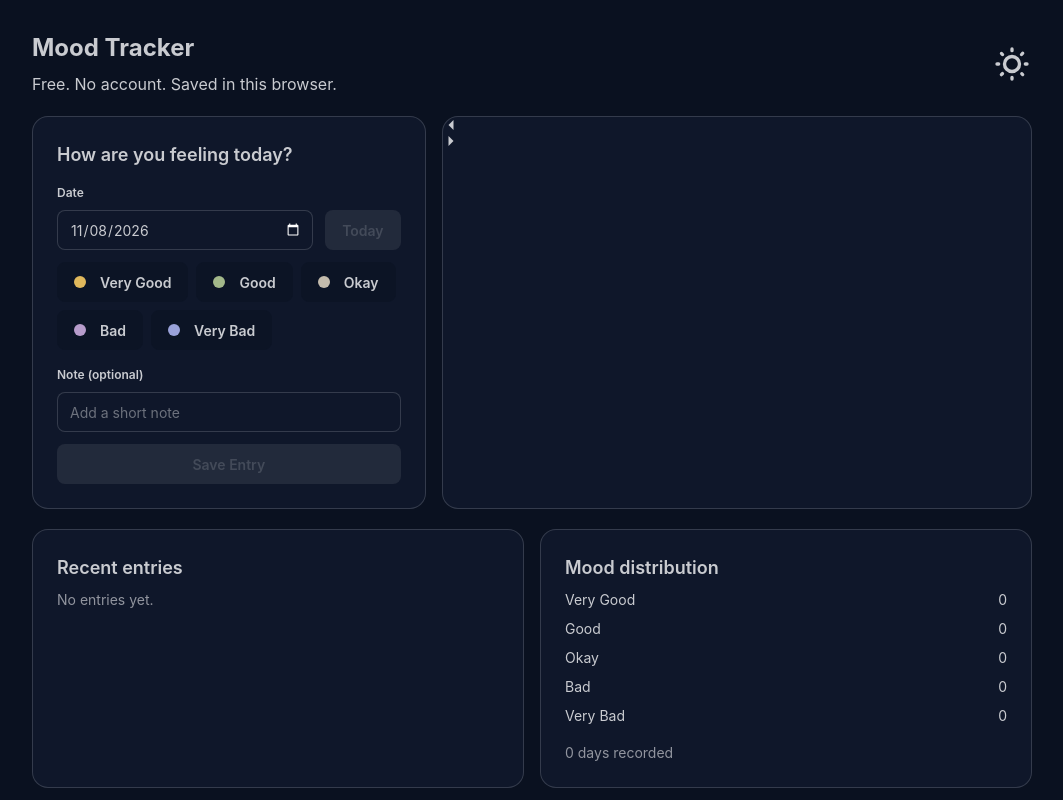
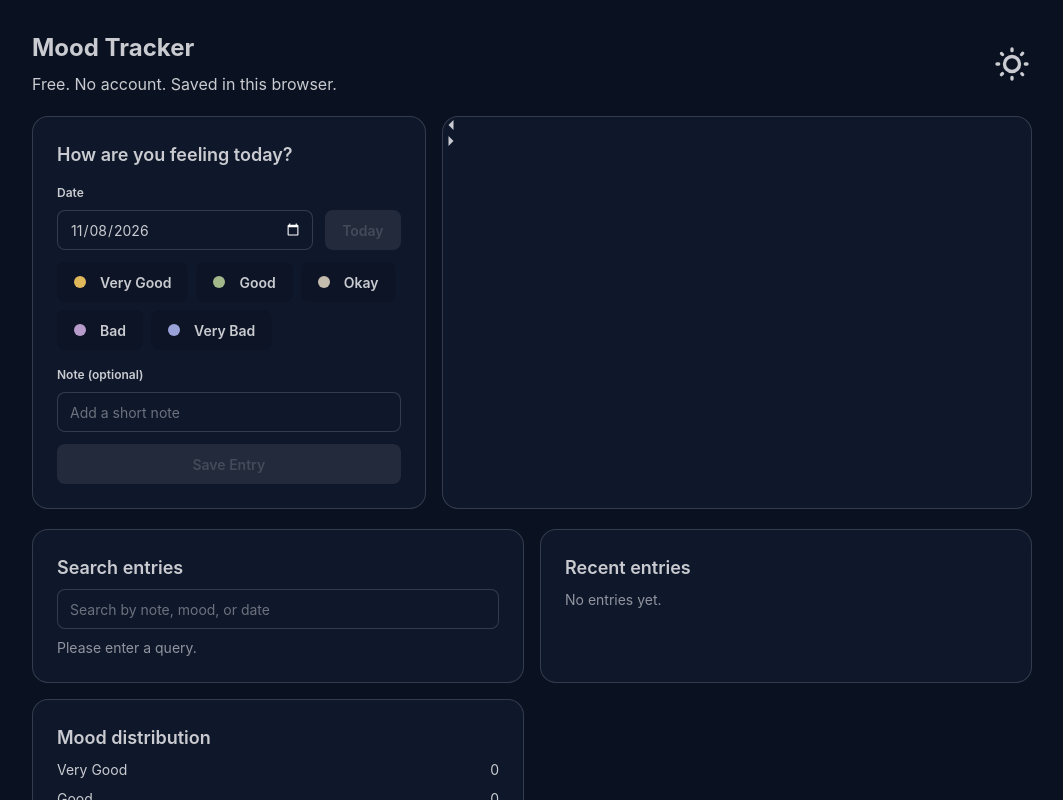
Before and after one commit to TheWilley/mood-tracker, a React (Vite) app: page / in a window 1280 px wide. Shown: the top 800 px of the page, without its empty margins (108-1171 px from the left). Built offline with nearby package versions, Linux system fonts and the light colour scheme.

Commit message:
feat: add search component
lightweight search using built-in includes function

```diff
--- a/src/App.tsx
+++ b/src/App.tsx
@@ -11,6 +11,7 @@ import { useEffect, useState } from 'react';
 import type { Entries, Entry } from './types/types.ts';
 import { todayKey } from './utils/date.ts';
 import { localStorageKey } from './utils/constants.ts';
+import Search from './components/Search.tsx';
 
 function App() {
   // https://www.geeksforgeeks.org/reactjs/how-to-persist-state-with-local-or-session-storage-in-react/
@@ -53,6 +54,7 @@ function App() {
           </div>
 
           <div className='grid grid-cols-1 md:grid-cols-2 gap-4'>
+            <Search entries={entries} />
             <Recents entries={entries} />
             <Distribution entries={entries} />
           </div>
--- /dev/null
+++ b/src/components/Search.tsx
@@ -0,0 +1,65 @@
+import { moods } from '../utils/constants.ts';
+import type { Entries } from '../types/types.ts';
+import { useState } from 'react';
+
+const MAX_RESULTS = 10;
+
+function Search({ entries }: { entries: Entries }) {
+  const [query, setQuery] = useState('');
+  const q = query.trim().toLowerCase();
+
+  const results = q
+    ? Object.entries(entries)
+        .filter(
+          ([date, entry]) =>
+            entry.note?.toLowerCase().includes(q) ||
+            entry.mood.toLowerCase().includes(q) ||
+            date.includes(q),
+        )
+        .slice(0, MAX_RESULTS)
+    : [];
+
+  return (
+    <div className='card w-full bg-base-100 border border-base-content/20 rounded-box'>
+      <div className='card-body'>
+        <h2 className='card-title'>Search entries</h2>
+        <input
+          className='input input-bordered w-full'
+          placeholder='Search by note, mood, or date'
+          value={query}
+          onChange={(e) => setQuery(e.target.value)}
+        />
+        {query.length === 0 ? (
+          <p className='text-base-content/70'>Please enter a query.</p>
+        ) : results?.length === 0 ? (
+          <p className='text-base-content/70'>No entries found.</p>
+        ) : (
+          <>
+            <p className='text-base-content/70'>
+              Showing {results.length} results.
+            </p>
+            <ul className='mt-2'>
+              {results?.map(([date, entry]) => {
+                const mood = moods.find((m) => m.slug === entry.mood);
+                return (
+                  <li className='flex items-center' key={date}>
+                    <span
+                      className='w-3 h-3 rounded-full mr-2'
+                      style={{ backgroundColor: mood?.color }}
+                    />
+                    <div>
+                      {date} — {mood?.title}
+                      {entry.note && ` · ${entry.note}`}
+                    </div>
+                  </li>
+                );
+              })}
+            </ul>
+          </>
+        )}
+      </div>
+    </div>
+  );
+}
+
+export default Search;
```
